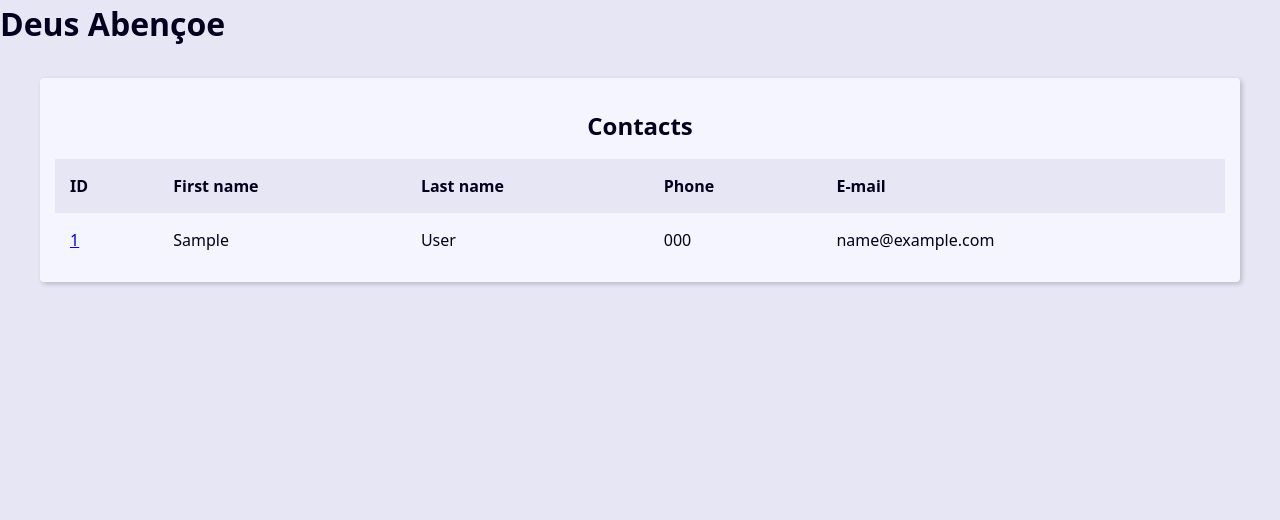
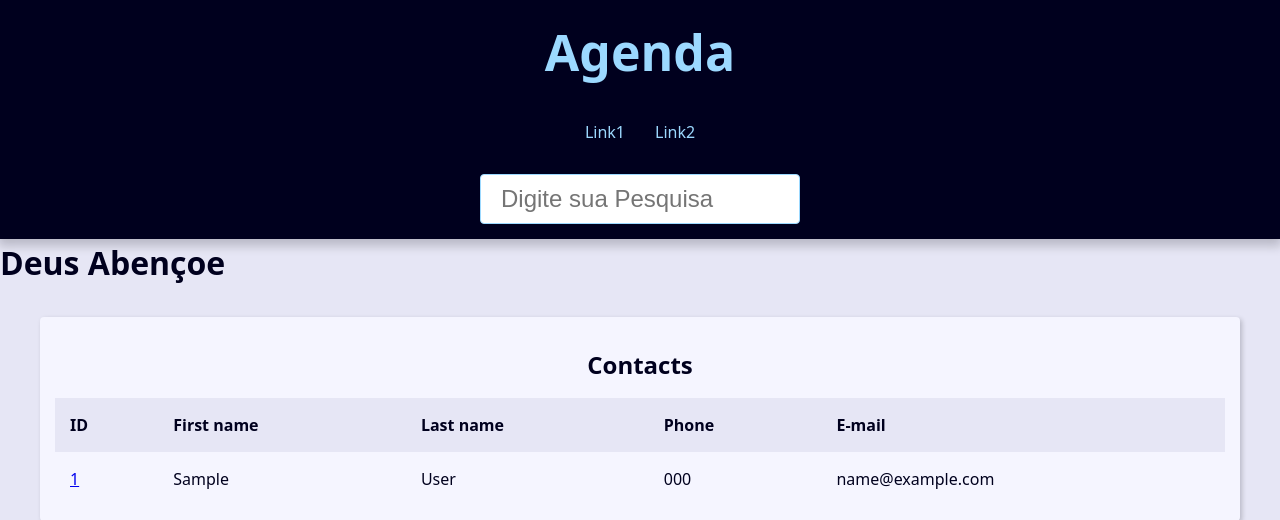
Before and after one commit to Franklin-10/python-agenda, a Django app: page / in a window 1280 px wide. Shown: the top 520 px of the page. Run offline with Django 5.2, Linux system fonts and the light colour scheme; tables that the repository leaves empty hold one stand-in row (values such as "Sample post").

Commit message:
criação do header, divisão de head e header em arquivos parciais, configurando input e retornando seus valores na pesquisa

```diff
--- a/base_templates/global/base.html
+++ b/base_templates/global/base.html
@@ -1,14 +1,10 @@
-{% load static %}
 <!DOCTYPE html>
-<html lang="en">
-
+<html lang="pt-BR">
 <head>
-  <meta charset="UTF-8">
-  <meta name="viewport" content="width=device-width, initial-scale=1.0">
-  <title>Document</title>
-  <link rel='stylesheet' href="{% static 'global/css/style.css' %}">
+  {% include "global/partials/_head.html" %}
 </head>
 <body>
+  {% include "global/partials/_header.html" %}
   <h1>Deus Abençoe</h1>
   <main class='content'>
     {% block content %}{% endblock content %}
--- /dev/null
+++ b/base_templates/global/partials/_head.html
@@ -0,0 +1,5 @@
+{% load static %}
+<meta charset="UTF-8">
+<meta name="viewport" content="width=device-width, initial-scale=1.0">
+<title>{{site_title}} Agenda</title>
+<link rel='stylesheet' href="{% static 'global/css/style.css' %}">
--- /dev/null
+++ b/base_templates/global/partials/_header.html
@@ -0,0 +1,24 @@
+<header class="header">
+  <h1 class="header-heading">
+    <a href="{% url  'contact:index' %}" class="header-link">Agenda</a>
+  </h1>
+  <nav class="menu">
+    <ul class="menu-list">
+      <li class="menu-item">
+        <a href="" class="menu-link">
+          Link1
+        </a>
+      </li>
+      <li class="menu-item">
+        <a href="" class="menu-link">
+          Link2
+        </a>
+      </li>
+    </ul>
+  </nav>
+  <div class="search">
+    <form action="{% url "contact:search" %}" method="GET">
+      <input type="text" class="search-input" placeholder='Digite sua Pesquisa' id='search' name='q' value="{{request.GET.q.strip}}">
+    </form>
+  </div>
+</header>
--- a/contact/templates/contact/index.html
+++ b/contact/templates/contact/index.html
@@ -1,6 +1,7 @@
 {% extends "global/base.html" %}
 
 {% block content %}
+{% if contacts %}
   <div class="responsive-table">
     <table class="contacts-table">
       <caption class="table-caption">
@@ -38,4 +39,11 @@
       </tbody>
     </table>
   </div>
+  {% else %}
+    <div class="single-contact">
+    <h1 class="single-contact-name">
+      Nenhum contato encontrado
+    </h1>
+  </div>
+  {% endif %}
 {% endblock content %}
--- a/contact/urls.py
+++ b/contact/urls.py
@@ -5,5 +5,6 @@ app_name = 'contact'
 
 urlpatterns = [
     path('<int:contact_id>/', views.contact, name='contact'),
+    path('search/', views.search, name='search'),
     path('', views.index, name='index'),
 ]
--- a/contact/views/contact_views.py
+++ b/contact/views/contact_views.py
@@ -1,4 +1,5 @@
-from django.shortcuts import render, get_object_or_404
+from django.shortcuts import render, get_object_or_404, redirect
+from django.db.models import Q
 from contact.models import Contact
 from django.http import Http404
 
@@ -12,6 +13,27 @@ def index(request):
     print(contacts.query)
     context = {
         'contacts': contacts,
+        'site_title': 'Contatos -'
+    }
+    return render(
+        request,
+        'contact/index.html',
+        context
+    )
+
+def search(request):
+    search_value = request.GET.get('q', '').strip()
+    if search_value == '':
+        return redirect('contact:index')
+    contacts = Contact.objects \
+        .filter(show=True) \
+        .filter(Q(first_name__icontains=search_value) | Q(last_name__icontains=search_value) | Q(phone__icontains=search_value) | Q(email__icontains=search_value),) \
+        .order_by('-id')
+
+    print(contacts.query)
+    context = {
+        'contacts': contacts,
+        'site_title': 'Search -'
     }
     return render(
         request,
@@ -22,11 +44,12 @@ def index(request):
 def contact(request, contact_id):
     # single_contacts = Contact.objects.filter(pk=contact_id).first()
     single_contacts = get_object_or_404(Contact,pk=contact_id, show=True)
-
-    if single_contacts is None:
-        raise Http404()
+    site_title = f'{single_contacts.first_name} {single_contacts.last_name} -'
     context = {
         'contact': single_contacts,
+        'site_title': site_title,
+
+
     }
     return render(
         request,
```
